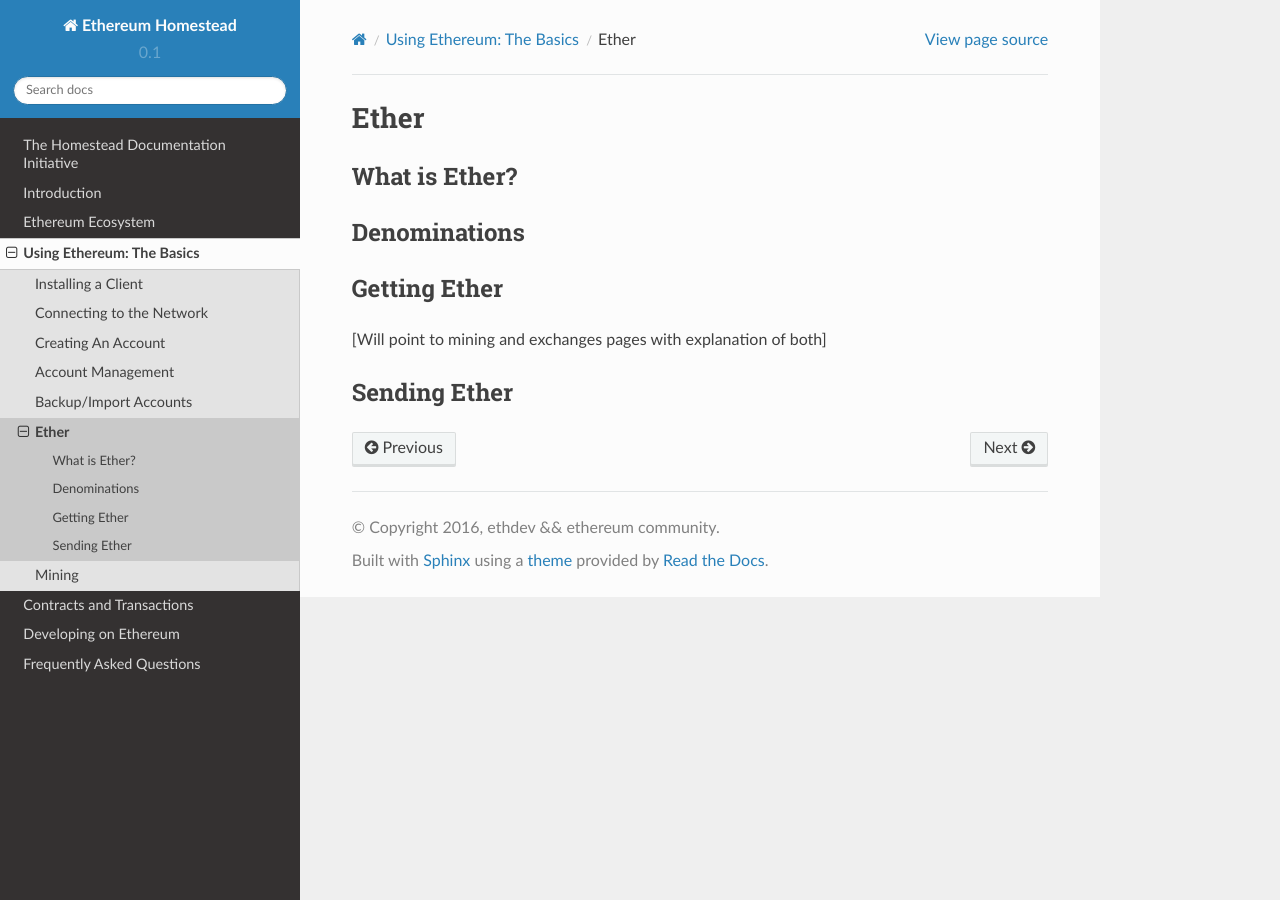
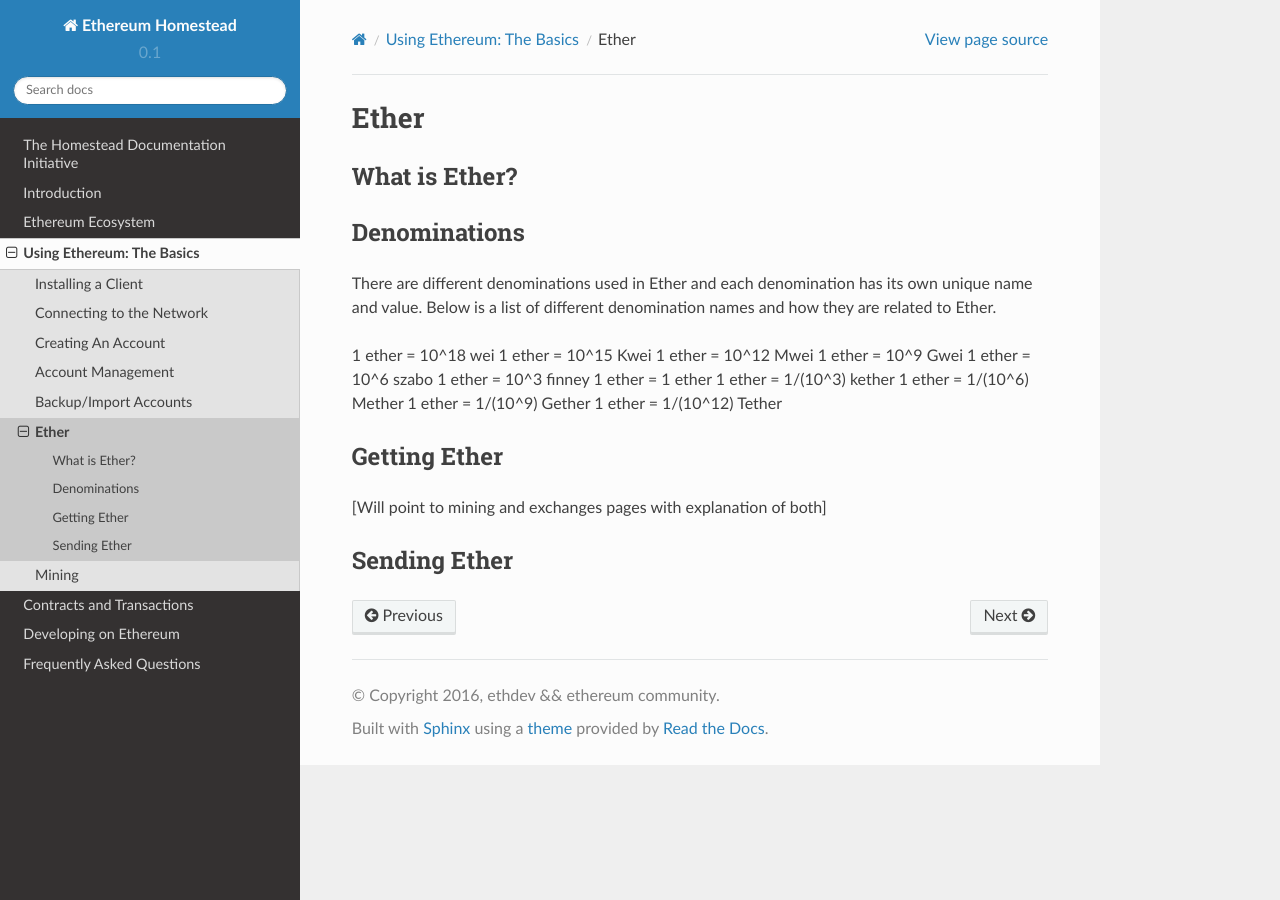
Before and after one commit to ethereum/homestead-guide, a Sphinx documentation site: the page built from source/using-ethereum-the-basics/ether.rst, in a window 1280 px wide. Built offline with Sphinx 7.4.7 and the Read the Docs theme 2.0.0, drawn with Linux system fonts in a browser that asks for light colours.

Commit message:
Updated the Denomination Details
Added details about the different denominations used in Ether.

```diff
--- a/source/using-ethereum-the-basics/ether.rst
+++ b/source/using-ethereum-the-basics/ether.rst
@@ -8,6 +8,20 @@
 Denominations
 ================================================================================
 
+There are different denominations used in Ether and each denomination has its own unique name and value. Below is a list of different denomination names and how they are related to Ether.
+
+1 ether = 10^18 wei
+1 ether = 10^15 Kwei
+1 ether = 10^12 Mwei
+1 ether = 10^9 Gwei
+1 ether = 10^6 szabo
+1 ether = 10^3 finney
+1 ether = 1 ether
+1 ether = 1/(10^3) kether
+1 ether = 1/(10^6) Mether
+1 ether = 1/(10^9) Gether
+1 ether = 1/(10^12) Tether
+
 Getting Ether
 ================================================================================
 
```
